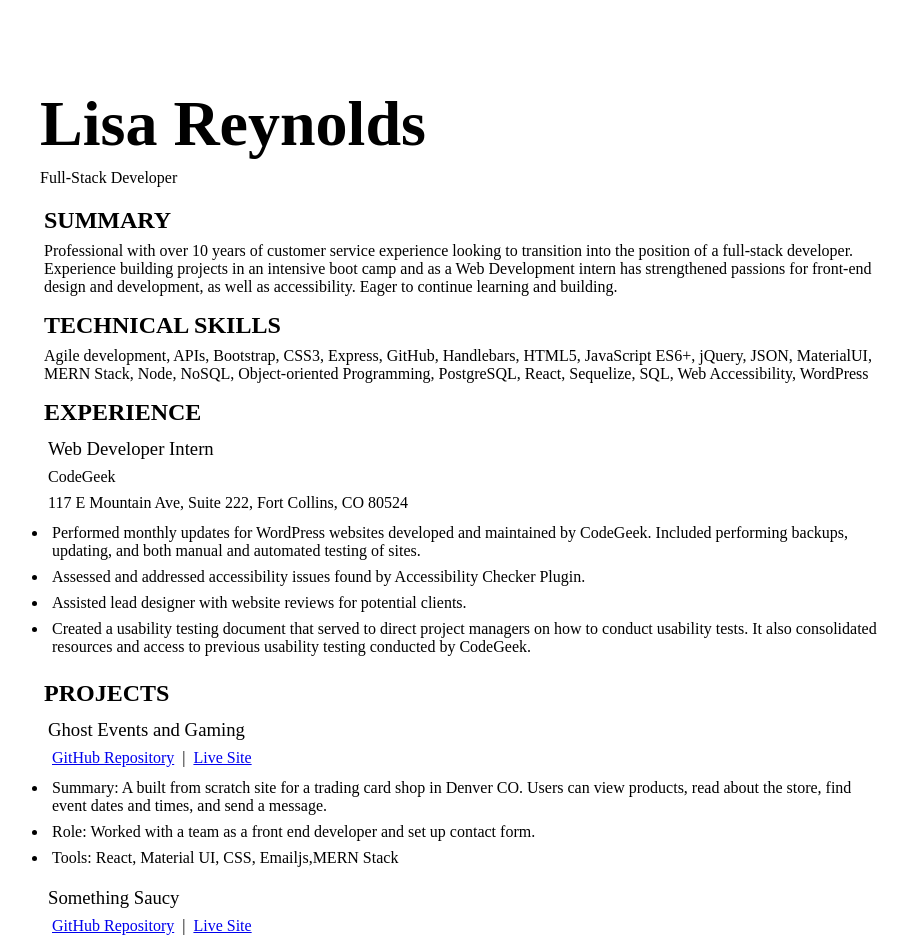
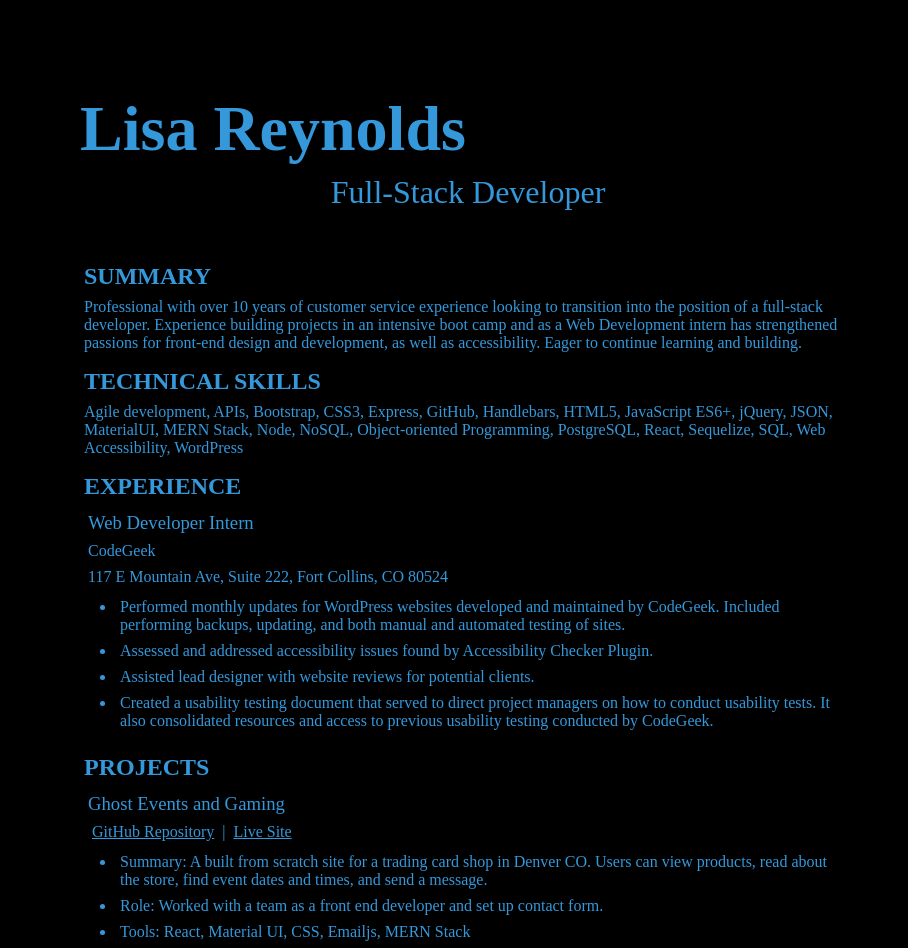
Before and after one commit to LisaLReynolds/Lisa-Reynolds-Resume, a plain HTML site: page index.html in a window 1280 px wide. Shown: the top 948 px of the page, without its empty margins (172-1080 px from the left). Drawn offline with Linux system fonts and the light colour scheme; a web font is replaced by a local one.

Commit message:
more updates to rem padding, colors, added developer class

```diff
--- a/assets/css/style.css
+++ b/assets/css/style.css
@@ -1,11 +1,13 @@
 :root {
-    primary-color: #3498db;
-    secondary-color: #2ecc71;
-    accent-color: #e74c3c;
+    --primary-color: #000000;
+    --secondary-color:  #3498db;
+    --accent-color: #e74c3c;
     font-size: 16px; /* This sets 1rem to equal 16px */
 }
 
 * {
+    background-color: var(--primary-color);
+    color: var(--secondary-color);
     font-family: "Aref Ruqaa", serif;
     font-weight: 400;
     font-style: normal;
@@ -27,9 +29,19 @@
 
   body {
 
-    padding:75px 200px 75px 200px;
+    padding:5rem 15rem 5rem 15rem;
   }
 
+  .developer {
+    font-size: 2rem;
+
+    text-align: center;
+    margin-bottom: 2rem;
+  }
 h1 {
 font-size: 4rem;
 }
+
+ul {
+    padding-left: 2rem;
+}
--- a/index.html
+++ b/index.html
@@ -15,7 +15,7 @@
   <body>
     <header>
       <h1 class="aref-ruqaa-bold">Lisa Reynolds</h1>
-      <p>Full-Stack Developer</p>
+      <p class="developer">Full-Stack Developer</p>
     </header>
     <main>
       <section>
@@ -86,7 +86,7 @@
               Role: Worked with a team as a front end developer and set up
               contact form.
             </li>
-            <li>Tools: React, Material UI, CSS, Emailjs,MERN Stack</li>
+            <li>Tools: React, Material UI, CSS, Emailjs, MERN Stack</li>
           </ul>
         </article>
         <article>
```
